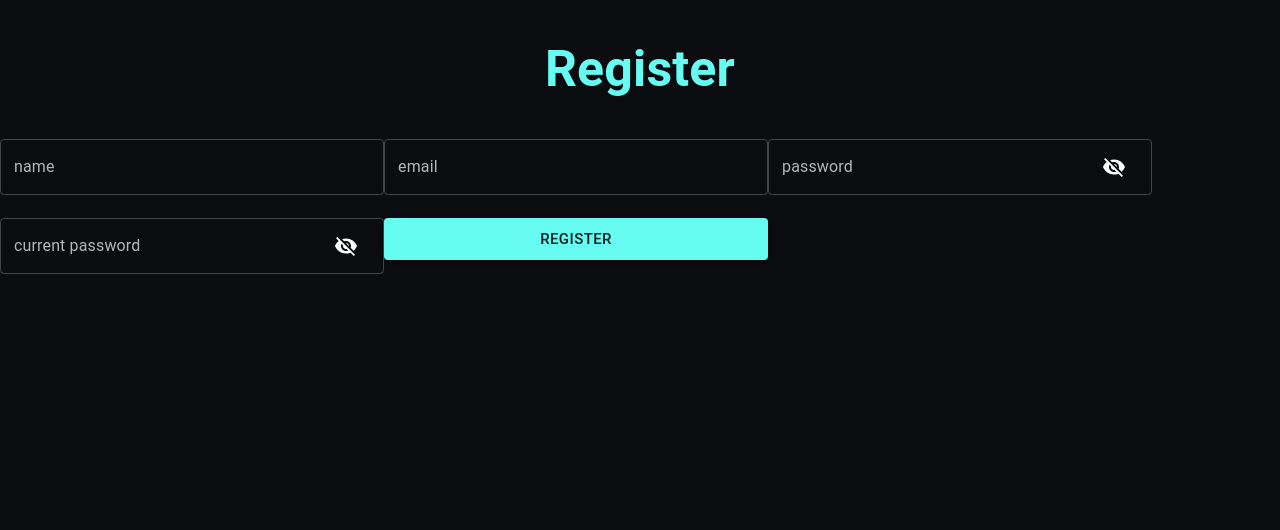
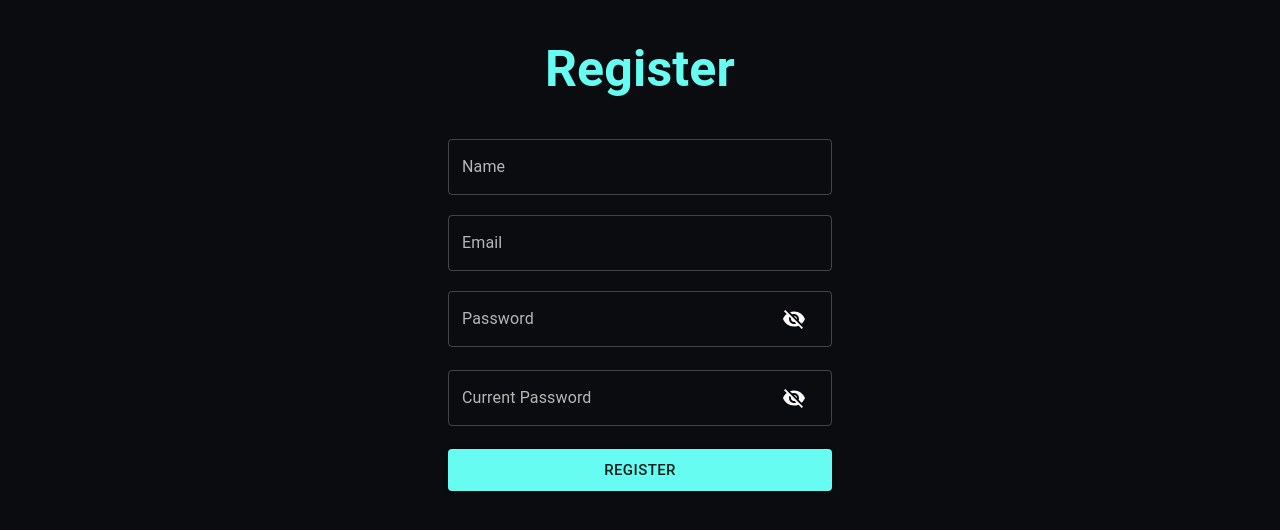
Before and after one commit to Mgrdich/POS, a React (Create React App) app in the folder client/: page /register in a window 1280 px wide. Shown: the top 530 px of the page. Built offline with nearby package versions, Linux system fonts and the light colour scheme.

Commit message:
FE: Design for create user page , LoginRegisterTemplate style fix

```diff
--- /dev/null
+++ b/client/src/Styles/_elements.scss
@@ -0,0 +1,7 @@
+.MuiFormControl-root {
+  width: 100%;
+}
+
+.FloatRight{
+  float: right;
+}
--- a/client/src/Styles/style.css
+++ b/client/src/Styles/style.css
@@ -9,6 +9,12 @@
 
 .loginRegister form .MuiButtonBase-root {
   width: 30%; }
+
+.MuiFormControl-root {
+  width: 100%; }
+
+.FloatRight {
+  float: right; }
 
 .footer {
   position: absolute !important;
@@ -31,3 +37,9 @@
 section.content {
   position: relative;
   min-height: 100%; }
+
+section.content h1 {
+  text-align: left;
+  font-size: 25px;
+  color: #66fcf1;
+  margin-top: 0; }
--- a/client/src/Styles/style.scss
+++ b/client/src/Styles/style.scss
@@ -1,6 +1,6 @@
 @import "variables";
 @import "components";
-
+@import "elements";
 // Footer
 
 .footer {
@@ -27,5 +27,11 @@ section {
   &.content {
     position: relative;
     min-height: 100%;
+    h1 {
+        text-align: left;
+        font-size: 25px;
+        color: $primary;
+        margin-top: 0;
+    }
   }
 }
--- a/client/src/components/auth/LoginRegisterTemplate.tsx
+++ b/client/src/components/auth/LoginRegisterTemplate.tsx
@@ -2,6 +2,7 @@ import React from 'react';
 import DynamicFields from "../Reusable/DynamicFields";
 import {Button} from "@material-ui/core";
 import {ILoginRegisterTemplate} from "../../interfaces/Views/auth";
+import Grid from "@material-ui/core/Grid";
 
 const LoginRegisterTemplate: React.FC<ILoginRegisterTemplate> = (props) => {
     const {dynamicInputFields, templateName, handleSubmit, onSubmit} = props;
@@ -9,7 +10,10 @@ const LoginRegisterTemplate: React.FC<ILoginRegisterTemplate> = (props) => {
         <div className='loginRegister'>
             <h1>{templateName}</h1>
             <form noValidate autoComplete="off" onSubmit={handleSubmit(onSubmit)}>
-                <DynamicFields {...dynamicInputFields}  />
+                <Grid container direction="column" justify="center" alignItems="center">
+                <DynamicFields
+                    {...dynamicInputFields} />
+
                 <Button
                     color="primary"
                     variant="contained"
@@ -17,6 +21,7 @@ const LoginRegisterTemplate: React.FC<ILoginRegisterTemplate> = (props) => {
                     className="submitBtn"
                     type="submit"
                 >{templateName}</Button>
+                </Grid>
             </form>
         </div>
     );
--- a/client/src/components/auth/config.ts
+++ b/client/src/components/auth/config.ts
@@ -10,12 +10,12 @@ export const LoginValSchema = yup.object().shape({
 export const LoginInputFields:Array<InputField> = [
     {
         name: 'email',
-        placeholder: 'email'
+        placeholder: 'Email'
     }
     ,
     {
         name: 'password',
-        placeholder: 'password',
+        placeholder: 'Password',
         type: 'password'
     }
 ];
@@ -25,20 +25,20 @@ export const LoginInputFields:Array<InputField> = [
 export const RegisterInputFields:Array<InputField> = [
     {
         name: 'name',
-        placeholder: 'name'
+        placeholder: 'Name'
     },
     {
         name: 'email',
-        placeholder: 'email'
+        placeholder: 'Email'
     },
     {
         name: 'password',
-        placeholder: 'password',
+        placeholder: 'Password',
         type: 'password'
     },
     {
         name: 'current_password',
-        placeholder: 'current password',
+        placeholder: 'Current Password',
         type: 'password'
     }
 ];
--- a/client/src/views/users/create-user/CreateUsers.tsx
+++ b/client/src/views/users/create-user/CreateUsers.tsx
@@ -8,6 +8,8 @@ import axios, {AxiosResponse} from "axios";
 import {RouteComponentProps} from "react-router";
 import {useDynamicFields} from "../../../components/Hooks/useDynamicFields";
 import {createUserFormDataType} from "../../../interfaces/Views/users";
+import Grid from "@material-ui/core/Grid";
+
 
 const CreateUsers : React.FC<RouteComponentProps> = (props) => {
     const {handleSubmit, register, errors, control,unregister} = useForm<createUserFormDataType>({
@@ -33,18 +35,28 @@ const CreateUsers : React.FC<RouteComponentProps> = (props) => {
         <>
             <h1>Create User</h1>
             <form onSubmit={handleSubmit(onSubmit)}>
+                <Grid container direction="row" alignContent='space-between' spacing={1}>
                     <DynamicFields
                         InputFields={createUsersInputFields}
                         register={register}
                         errors={errors}
                         control={control}
                         serverError={serverError}
+                        Component={Grid}
+                        ComponentProps={{
+                            item: true,
+                            xs: 3,
+
+
+                        }}
                     />
+
+                </Grid>
                 <Button
                     color="primary"
                     variant="contained"
                     size="large"
-                    className="submitBtn"
+                    className="FloatRight"
                     type="submit"
                 >Submit</Button>
             </form>
```
Lines whose indentation alone changed are shown as unchanged.
